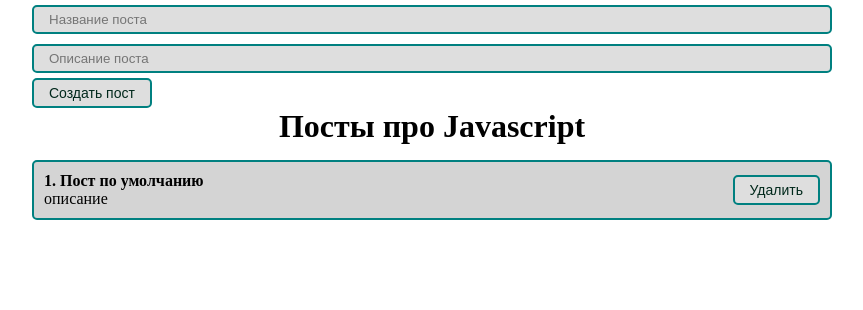
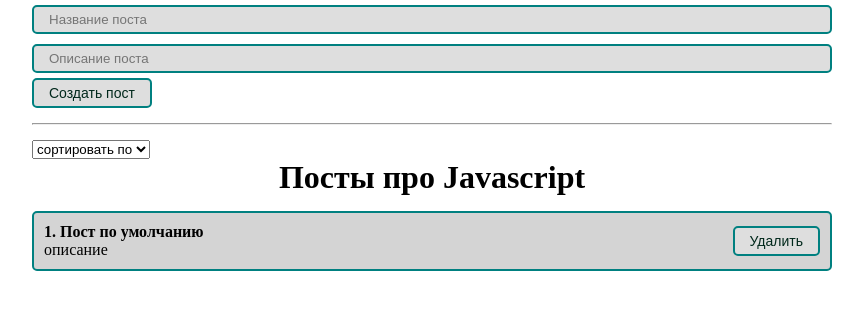
Before and after one commit to maximmorenko/React_conspect, a React (Create React App) app in the folder my-app/: page / in a window 1280 px wide. Shown: the top 310 px of the page, without its empty margins (208-1071 px from the left). Built offline with nearby package versions, Linux system fonts and the light colour scheme.

Commit message:
сортировка постов localeCompare

```diff
--- a/my-app/src/App.js
+++ b/my-app/src/App.js
@@ -2,6 +2,7 @@
 import PostList from "./components/PostList";
 import './style/App.css';
 import PostForm from "./components/PostForm";
+import MySelect from "./components/UI/select/MySelect";
 //import FuncComponent from './components/FuncComponent';
 //import ClassComponent from './components/ClassComponent';
 //import ClassCounter from './components/ClassCounter';
@@ -14,6 +15,9 @@
   const [posts, setPosts] = useState([
     {title: 'Пост по умолчанию', body: 'описание'}
   ])
+
+  // Реалиоозовуем двухстороннее связывание селекта
+  const [selectedSort, setSelectedSort] = useState('')
 
   const createPost = (newPost) => {
     setPosts([...posts, newPost ])
@@ -29,14 +33,37 @@
     setPosts(posts.filter(p => p.id !== post.id))
   }
 
+  // сортируем массив
+  const sortPosts = (sort) => {
+    // перезаписуем состояние
+    setSelectedSort(sort);
+    // так как сорт мутируем массив то будем сортировать его копию [...posts]. используем мотод sort
+    setPosts([...posts].sort((a, b) => a[sort].localeCompare(b[sort])))
+    // используем функцию локейлкомпейр для сравнения строк, сравнивам поле из объекта "а" с полем из объекта "б"
+    console.log(sort)
+  }
+
+
   return (
     <div className="App">
       <PostForm create={createPost}/>
-      {/* прокидываем функцию на два уровня, сначала в постЛист, потом в постАйтем */}
-      {/* условная отрисовка */}
-      {/* проверяем длину массива постов с помощью тернарного оператора, */}
-      {/* если она равна нулю, то выводим сообщение "Посты не найдены" */}
-      {/* если она не равна нулю, то выводим постЛист */}
+      <hr style={{margin: '15px 0'}}></hr>
+      <div>
+        <MySelect
+        // в значение передаем выбраный опшн
+        value={selectedSort}
+        // а в ончейндж будем передавать отсортированный массив функцией
+        onChange={sortPosts}
+        // передаем в наш компонент ожидаемые пропсы:
+        defaultValue="сортировать по"
+        option={[
+          {value: 'title', name: 'названию'},
+          {value: 'body', name: 'описанию'}
+        ]}
+
+
+        />
+      </div>
       {posts.length !== 0
       ?
       <PostList remove={removePost} posts={posts} title='Посты про Javascript' desc='Javascript лучше чем Java'/>
--- /dev/null
+++ b/my-app/src/components/UI/select/MySelect.jsx
@@ -0,0 +1,26 @@
+import React from 'react';
+
+function MySelect({option, defaultValue, value, onChange}) {
+    // пропсы которые будет принимать компонент - это массив опций
+    // и дефолтное значение названия опции "сортировать по ..."
+    // каждая опция это объект из name: "", value: ""
+    // Для того чтобы следить за изменением значения внутри селекта, добавляем пропс value и onChange
+    return (
+        <select
+        value={value}
+        // таргет целим на значение селекта которое выбрал пользователь
+        onChange={event => onChange(event.target.value)}
+        >
+            {/* дефолтный пропс должен быть неактивный, поэтому мы на него вешаем дисеблед */}
+            <option disabled value="">{defaultValue}</option>
+            {/* итерируемся по массиву опций, достаем из объекта key value и name*/}
+            {/* ключ должен быть всегда уникальным, так как value у селекта всегда уникальное, то можем использовать его */}
+            {option.map(option =>
+            <option key={option.value} value={option.value}>{option.name}</option>
+            )}
+
+        </select>
+    );
+}
+
+export default MySelect;
```
Also changed, not shown: 1 other file (tests, documents, lock files or other folders).
